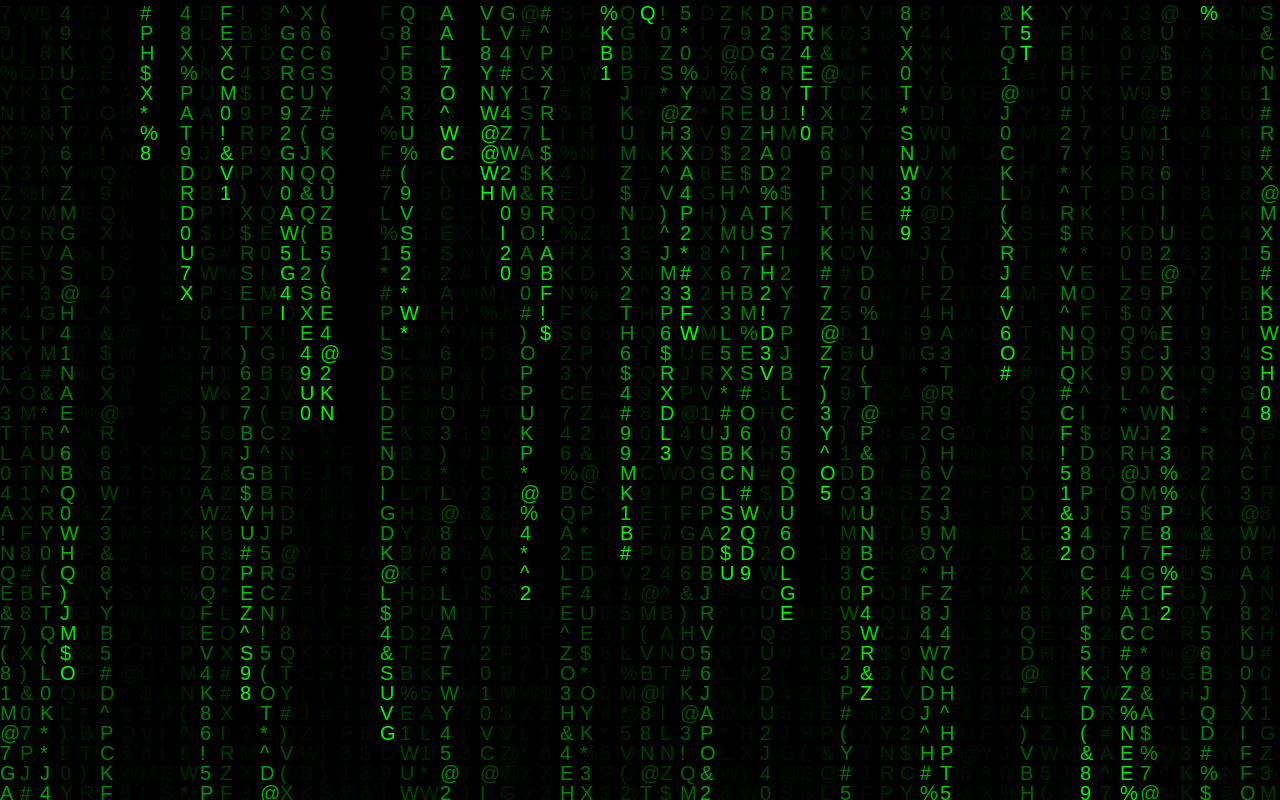
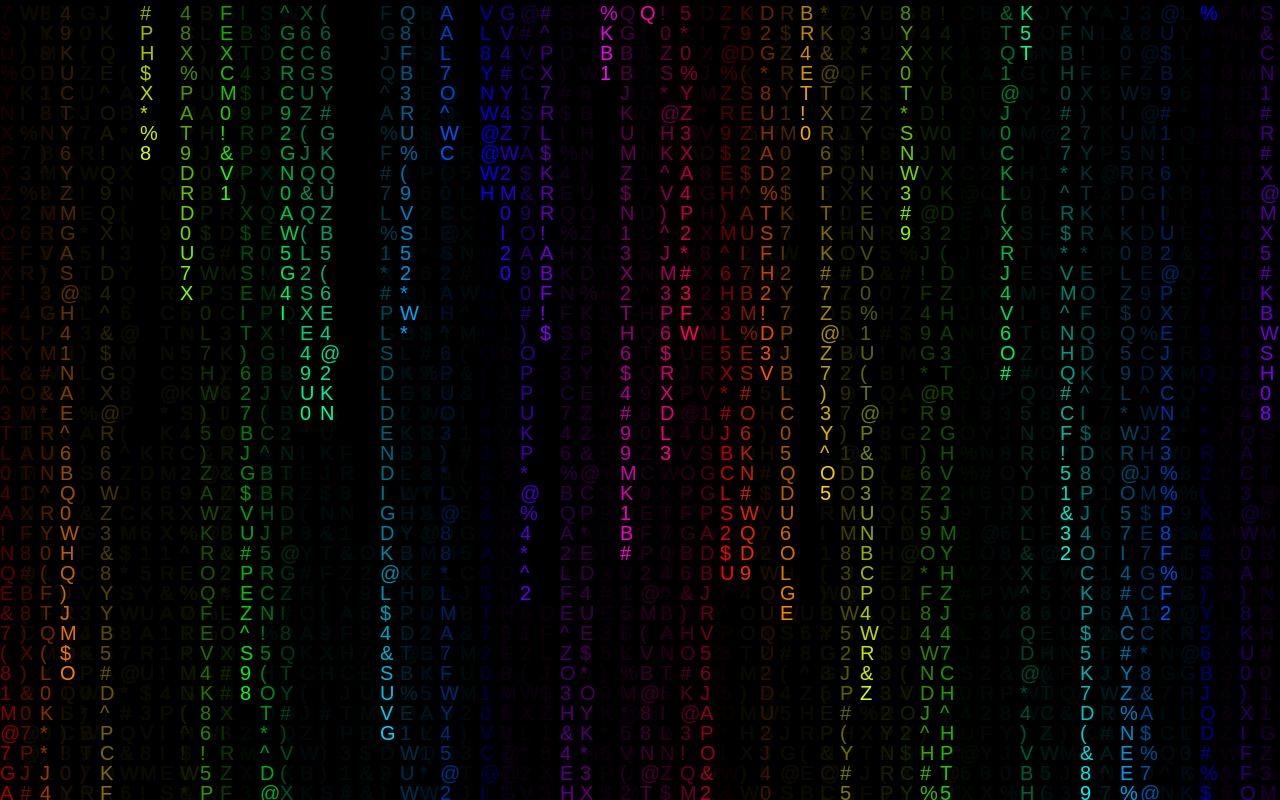
Before and after one commit to Jhoel24/matrix_css, a plain HTML site: page index.html in a window 1280 px wide. Drawn offline with Linux system fonts and the light colour scheme.

```diff
--- a/index.html
+++ b/index.html
@@ -3,7 +3,7 @@
 <head>
     <meta charset="UTF-8">
     <meta name="viewport" content="width=device-width, initial-scale=1.0">
-    <title>Matrix Effect</title>
+    <title>Matrix Effect - Rainbow</title>
     <style>
         body {
             margin: 0;
@@ -35,13 +35,15 @@
         }
 
         function draw() {
-            ctx.fillStyle = "rgba(0, 0, 0, 0.05)";
+            ctx.fillStyle = "rgba(0, 0, 0, 0.05)"; // Semi-transparent background for fading effect
             ctx.fillRect(0, 0, c.width, c.height);
-            ctx.fillStyle = "#0F0";
             ctx.font = font_size + "px Arial";
 
             for (let i = 0; i < drops.length; i++) {
                 let text = matrix[Math.floor(Math.random() * matrix.length)];
+                let hue = (i * 10) % 360;
+                ctx.fillStyle = `hsl(${hue}, 100%, 50%)`;
+
                 ctx.fillText(text, i * font_size, drops[i] * font_size);
 
                 if (drops[i] * font_size > c.height && Math.random() > 0.975) {
```
